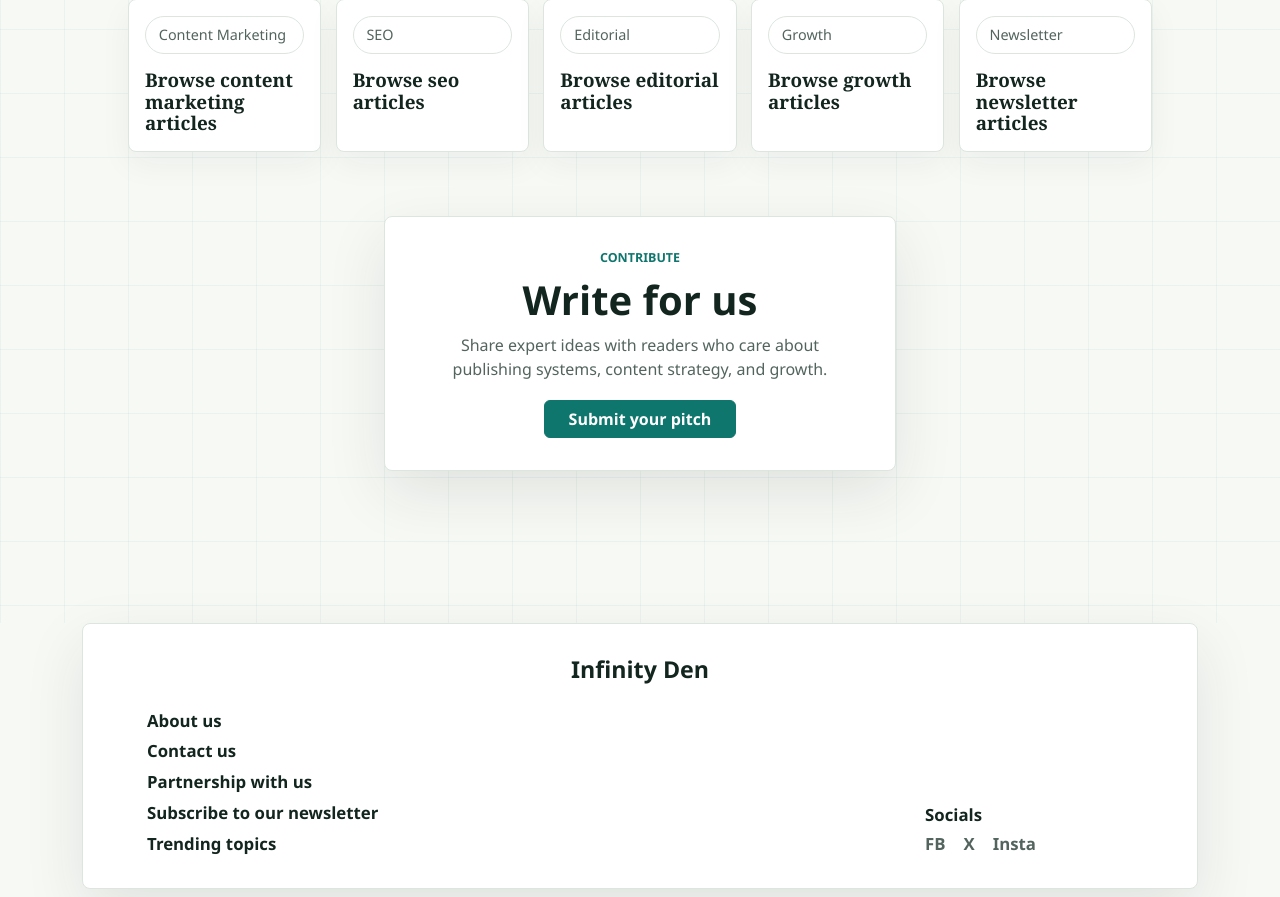
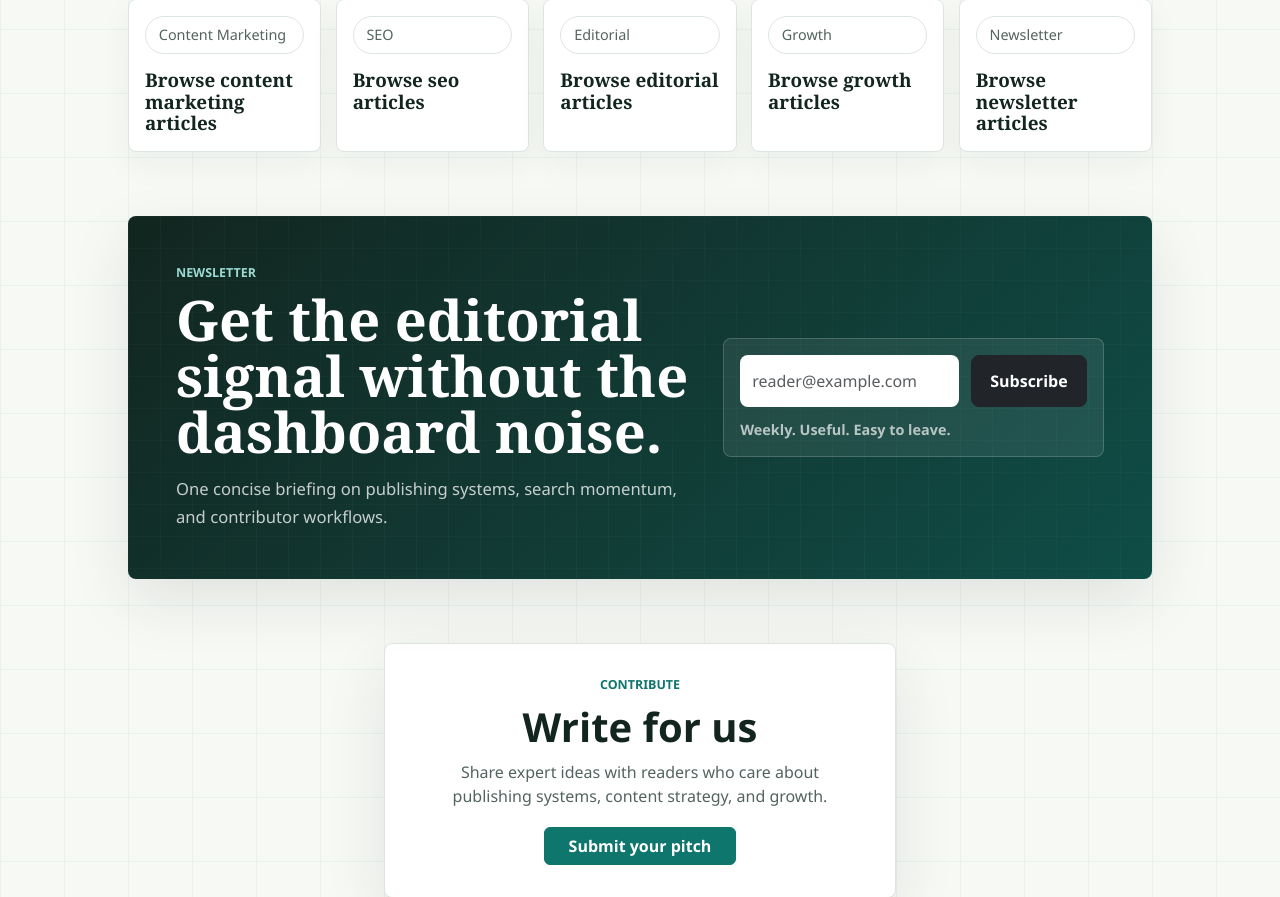
Before and after one commit to gargpushkar/infinity-den, a FastAPI app: page / in a window 1280 px wide. Shown: the part 3363-4260 px from the top of the page. Run offline with FastAPI, Linux system fonts and the light colour scheme; parts of the project's set-up code (start-up, migrations or seed data) failed here and were passed over.

Commit message:
Add newsletter signup section

```diff
--- a/app/static/css/main.css
+++ b/app/static/css/main.css
@@ -621,6 +621,113 @@ a {
   line-height: 1.15;
 }
 
+.newsletter-section {
+  max-width: 64rem;
+}
+
+.newsletter-panel {
+  align-items: center;
+  background:
+    linear-gradient(135deg, rgba(19, 37, 31, 0.98), rgba(15, 79, 73, 0.96)),
+    var(--text);
+  border-radius: 8px;
+  box-shadow: var(--shadow);
+  color: var(--card);
+  display: grid;
+  gap: 2rem;
+  grid-template-columns: minmax(0, 1.15fr) minmax(18rem, 0.85fr);
+  overflow: hidden;
+  padding: clamp(1.5rem, 5vw, 3rem);
+  position: relative;
+}
+
+.newsletter-panel::after {
+  background:
+    linear-gradient(90deg, rgba(255, 255, 255, 0.16) 1px, transparent 1px),
+    linear-gradient(180deg, rgba(255, 255, 255, 0.12) 1px, transparent 1px);
+  background-size: 2rem 2rem;
+  content: "";
+  inset: 0;
+  opacity: 0.16;
+  pointer-events: none;
+  position: absolute;
+}
+
+.newsletter-copy,
+.newsletter-form {
+  position: relative;
+  z-index: 1;
+}
+
+.newsletter-copy .eyebrow {
+  color: #9bd9d2;
+}
+
+.newsletter-copy h2 {
+  font-family: Georgia, "Times New Roman", serif;
+  font-size: clamp(2rem, 5vw, 3.5rem);
+  font-weight: 900;
+  line-height: 1;
+  margin: 0;
+  max-width: 42rem;
+}
+
+.newsletter-copy p:not(.eyebrow) {
+  color: rgba(255, 255, 255, 0.76);
+  font-size: 1.04rem;
+  line-height: 1.7;
+  margin: 1rem 0 0;
+  max-width: 34rem;
+}
+
+.newsletter-form {
+  background: rgba(255, 255, 255, 0.08);
+  border: 1px solid rgba(255, 255, 255, 0.18);
+  border-radius: 8px;
+  padding: 1rem;
+}
+
+.newsletter-form-row {
+  display: grid;
+  gap: 0.75rem;
+  grid-template-columns: minmax(0, 1fr) auto;
+}
+
+.newsletter-input {
+  border: 0;
+  border-radius: 8px;
+  min-height: 3.25rem;
+}
+
+.newsletter-input:focus {
+  border-color: transparent;
+  box-shadow: 0 0 0 0.2rem rgba(155, 217, 210, 0.28);
+}
+
+.newsletter-submit {
+  border-radius: 8px;
+  font-weight: 800;
+  min-height: 3.25rem;
+  padding-left: 1.15rem;
+  padding-right: 1.15rem;
+  white-space: nowrap;
+}
+
+.newsletter-note {
+  color: rgba(255, 255, 255, 0.68);
+  font-size: 0.9rem;
+  font-weight: 700;
+  margin: 0.75rem 0 0;
+}
+
+.newsletter-note.is-success {
+  color: #baf2ca;
+}
+
+.newsletter-note.is-error {
+  color: #ffd1c2;
+}
+
 .site-footer {
   background: var(--bg-main);
   padding: 0 0 1rem;
@@ -686,6 +793,10 @@ a {
 
   .latest-grid-item-featured {
     grid-column: span 2;
+  }
+
+  .newsletter-panel {
+    grid-template-columns: 1fr;
   }
 }
 
@@ -807,6 +918,14 @@ a {
     min-height: auto;
   }
 
+  .newsletter-form-row {
+    grid-template-columns: 1fr;
+  }
+
+  .newsletter-submit {
+    width: 100%;
+  }
+
   .write-panel {
     margin-bottom: 3rem;
   }
--- a/app/static/js/main.js
+++ b/app/static/js/main.js
@@ -2,4 +2,28 @@ document.addEventListener("DOMContentLoaded", () => {
   document.querySelectorAll("[data-bs-toggle='tooltip']").forEach((element) => {
     new bootstrap.Tooltip(element);
   });
+
+  document.querySelectorAll("[data-newsletter-form]").forEach((form) => {
+    form.addEventListener("submit", (event) => {
+      event.preventDefault();
+
+      const message = form.querySelector("[data-newsletter-message]");
+      if (!message) {
+        return;
+      }
+
+      message.classList.remove("is-success", "is-error");
+
+      if (!form.checkValidity()) {
+        form.reportValidity();
+        message.textContent = "Enter a valid email to join the briefing.";
+        message.classList.add("is-error");
+        return;
+      }
+
+      message.textContent = "You're on the list. Watch for the next briefing.";
+      message.classList.add("is-success");
+      form.reset();
+    });
+  });
 });
--- a/app/templates/pages/home.html
+++ b/app/templates/pages/home.html
@@ -73,6 +73,8 @@
       </div>
     </section>
 
+    {% include "partials/newsletter_signup_section.html" %}
+
     <section class="write-panel text-center" id="writeForUs">
       <p class="eyebrow mb-2">Contribute</p>
       <h2>Write for us</h2>
--- a/app/templates/partials/navbar.html
+++ b/app/templates/partials/navbar.html
@@ -33,7 +33,7 @@
       <li><a href="#">Articles</a></li>
       <li><a href="#">Categories</a></li>
       <li><a href="#">Write for us</a></li>
-      <li><a href="#">Newsletter</a></li>
+      <li><a href="#newsletterSignup">Newsletter</a></li>
     </ul>
     <div class="menu-categories">
       {% for category in categories | default([]) %}
--- /dev/null
+++ b/app/templates/partials/newsletter_signup_section.html
@@ -0,0 +1,26 @@
+<section class="content-section newsletter-section" id="newsletterSignup" aria-labelledby="newsletterSignupTitle">
+  <div class="newsletter-panel">
+    <div class="newsletter-copy">
+      <p class="eyebrow mb-2">Newsletter</p>
+      <h2 id="newsletterSignupTitle">Get the editorial signal without the dashboard noise.</h2>
+      <p>One concise briefing on publishing systems, search momentum, and contributor workflows.</p>
+    </div>
+
+    <form class="newsletter-form" action="#" method="post" data-newsletter-form>
+      <label class="visually-hidden" for="newsletterEmail">Email address</label>
+      <div class="newsletter-form-row">
+        <input
+          class="form-control newsletter-input"
+          id="newsletterEmail"
+          name="email"
+          type="email"
+          autocomplete="email"
+          placeholder="reader@example.com"
+          required
+        >
+        <button class="btn btn-dark newsletter-submit" type="submit">Subscribe</button>
+      </div>
+      <p class="newsletter-note" data-newsletter-message>Weekly. Useful. Easy to leave.</p>
+    </form>
+  </div>
+</section>
```
Also changed, not shown: tasks.md (+1 -1 lines), README.md.
